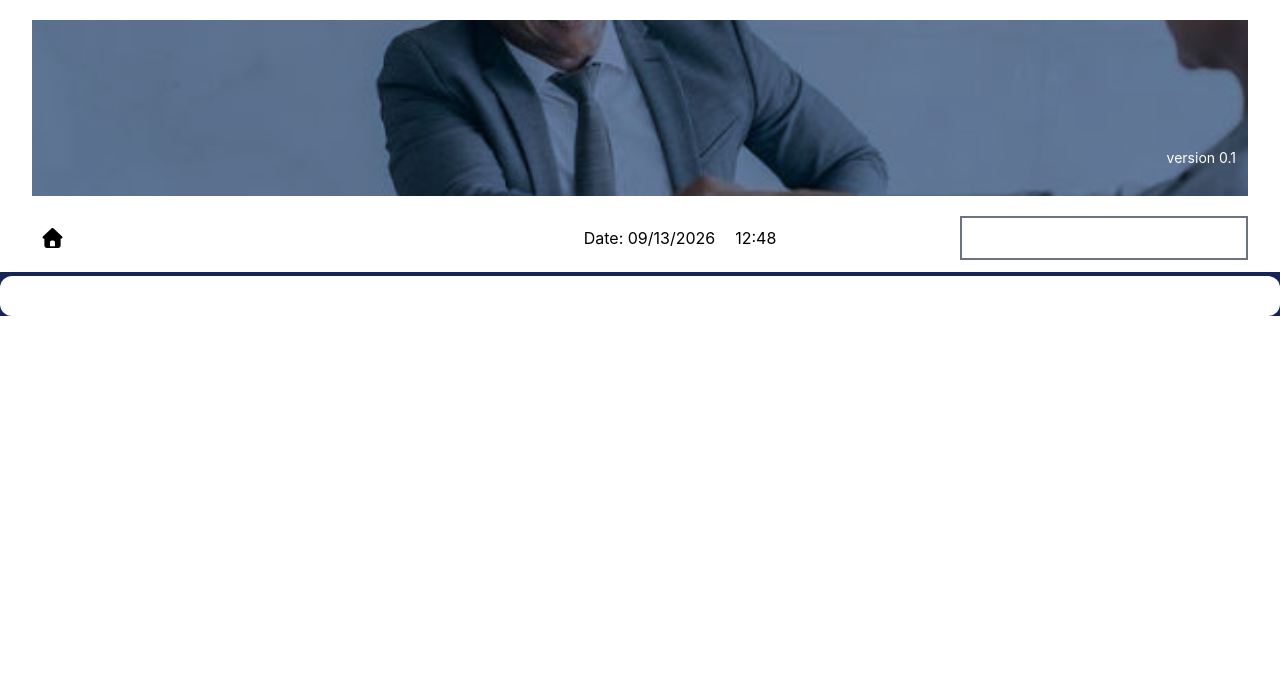
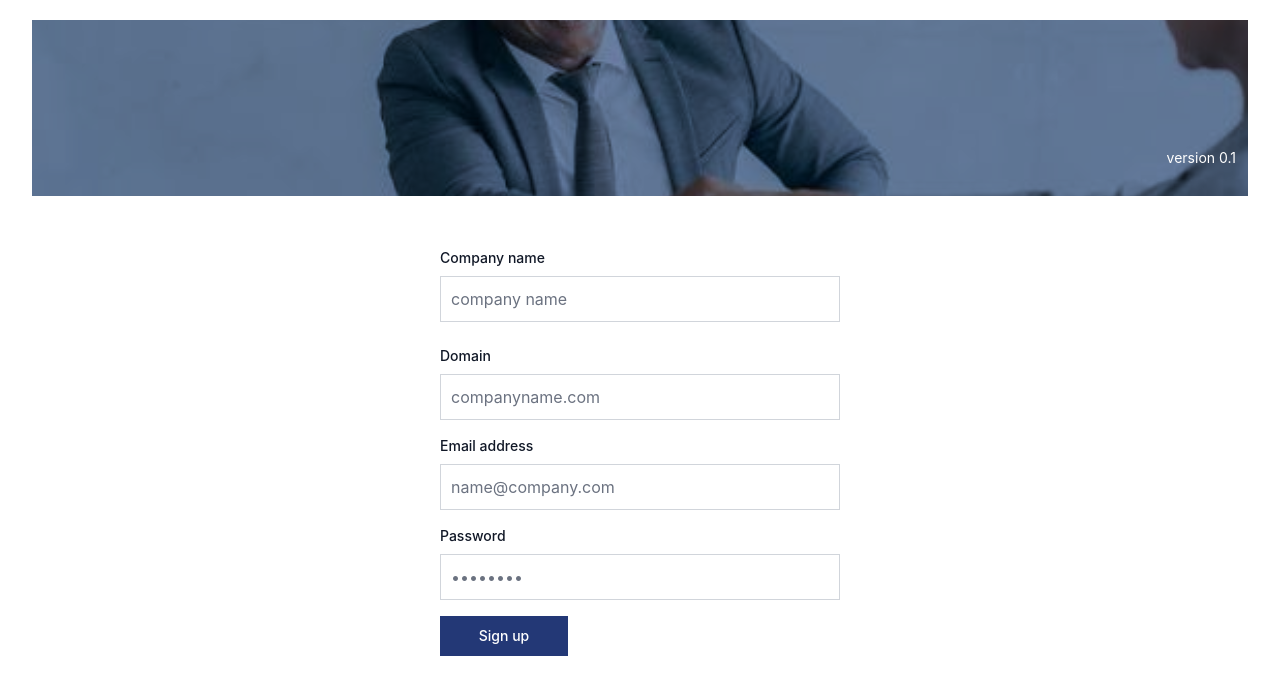
Before and after one commit to Gabriel-3191997/HRIS, a React (Vite) app: page /#/registration in a window 1280 px wide. Shown: the top 694 px of the page. Built offline with nearby package versions, Linux system fonts and the light colour scheme.

Commit message:
deployment

```diff
--- a/src/components/Auth/Login/components/form.tsx
+++ b/src/components/Auth/Login/components/form.tsx
@@ -1,7 +1,7 @@
 // login form
 import "../../../../App.css";
 import NavBar from "../components/nav";
-import { useNavigate } from "react-router-dom";
+import { useNavigate, Link } from "react-router-dom";
 
 function LoginForm() {
   const navigate = useNavigate();
@@ -47,7 +47,7 @@ function LoginForm() {
 
                 <p className="text-sm font-light text-gray-500 dark:text-gray-400">
                   Don’t have an account yet? <span className="font-medium text-gray-700">
-                    <a href="#">Sign up</a>
+                    <Link to="/registration">Sign up</Link>
                   </span>
                 </p>
               </form>
--- a/src/components/Auth/Registration/registration.tsx
+++ b/src/components/Auth/Registration/registration.tsx
@@ -1,5 +1,6 @@
 import NavBar from "../Login/components/nav"
-import NavTabs from "../Login/components/tab";
+import SignupForm from "../Signup/form"
+
 
 function Registration() {
 
@@ -7,7 +8,8 @@ function Registration() {
 
         <>
             <NavBar />
-            <NavTabs/>
+            <SignupForm/>
+
         </>
     )
 }
--- /dev/null
+++ b/src/components/Auth/Signup/form.tsx
@@ -0,0 +1,51 @@
+import { useNavigate } from "react-router-dom";
+
+function SignupForm() {
+    const navigate = useNavigate();
+
+    // form submission
+    const handleSubmit = (e: React.FormEvent<HTMLFormElement>) => {
+        e.preventDefault();
+
+        // route on submit
+        navigate("/dashboard");
+    };
+
+    return (
+        <>
+            <section className="bg-white md:mt-16 lg:mt-16 mt-5">
+                <div className="flex flex-col items-center justify-center md:px-6 lg:px-6 md:py-8 lg:py-8 mx-auto md:h-96 py-10">
+          <div className="md:w-xl lg:w-xl w-100 bg-white rounded-none md:shadow lg:shadow shadow-none dark:border md:mt-0 sm:max-w-md xl:p-0 border-gray-700">
+            <div className="p-6 space-y-2 md:space-y-3 sm:p-3">
+              {/* handleSubmit */}
+              <form className="space-y-4 md:space-y-6" onSubmit={handleSubmit}>
+                                {/* company's name */}
+                                <div>
+                  <label htmlFor="email" className="block mb-2 md:text-sm lg:text-sm text-lg font-medium text-gray-900 dark:text-white">Company name</label>
+                  <input type="text" name="text" id="text" className="bg-white border border-gray-300 text-gray-900 rounded-none focus:ring-primary-600 focus:border-primary-600 block w-full p-2.5 dark:bg-gray-700 dark:border-gray-600 dark:placeholder-gray-400 dark:text-white dark:focus:ring-blue-500 dark:focus:border-blue-500" placeholder="company name" required />
+                                </div>
+                                <div>
+                  <label htmlFor="email" className="block mb-2 md:text-sm lg:text-sm text-lg font-medium text-gray-900 dark:text-white">Domain</label>
+                  <input type="text" name="text" id="text" className="bg-white border border-gray-300 text-gray-900 rounded-none focus:ring-primary-600 focus:border-primary-600 block w-full p-2.5 dark:bg-gray-700 dark:border-gray-600 dark:placeholder-gray-400 dark:text-white dark:focus:ring-blue-500 dark:focus:border-blue-500" placeholder="companyname.com" required />
+                </div>
+                <div>
+                  <label htmlFor="email" className="block mb-2 md:text-sm lg:text-sm text-lg font-medium text-gray-900 dark:text-white">Email address</label>
+                  <input type="email" name="email" id="email" className="bg-white border border-gray-300 text-gray-900 rounded-none focus:ring-primary-600 focus:border-primary-600 block w-full p-2.5 dark:bg-gray-700 dark:border-gray-600 dark:placeholder-gray-400 dark:text-white dark:focus:ring-blue-500 dark:focus:border-blue-500" placeholder="name@company.com" required />
+                </div>
+                <div>
+                  <label htmlFor="password" className="block mb-2 md:text-sm lg:text-sm text-lg font-medium text-gray-900 dark:text-white">Password</label>
+                  <input type="password" name="password" id="password" placeholder="••••••••" className="bg-white border border-gray-300 text-gray-900 rounded-none focus:ring-primary-600 focus:border-primary-600 block w-full p-2.5 dark:bg-gray-700 dark:border-gray-600 dark:placeholder-gray-400 dark:text-white dark:focus:ring-blue-500 dark:focus:border-blue-500" required />
+                </div>
+                <button type="submit" className="w-32 text-white bg-blue-900 hover:cursor-pointer hover:bg-blue-950 hover:transition-all delay-1000 focus:ring-4 focus:outline-none focus:ring-primary-300 font-medium rounded-none text-sm px-3 py-2.5 text-center dark:bg-primary-600 dark:hover:bg-primary-700 dark:focus:ring-primary-800">Sign up</button>
+              </form>
+
+            </div>
+          </div>
+        </div>
+
+        </section>
+        </>
+    )
+}
+
+export default SignupForm
```
